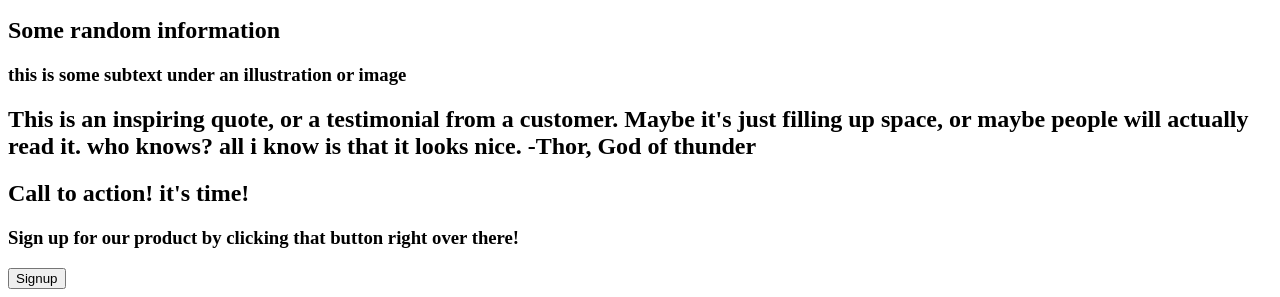
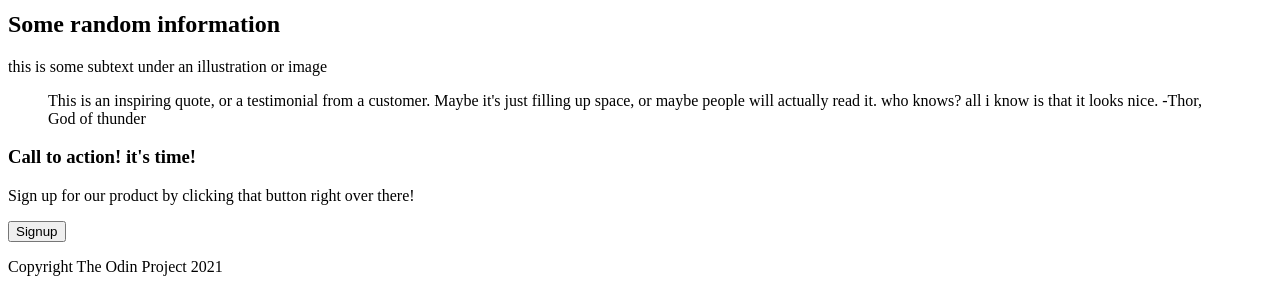
Before and after one commit to randyortonrko83/First-Designed-Website, a plain HTML site: page index.html in a window 1280 px wide. Shown: the part 1349-1646 px from the top of the page. Drawn offline with Linux system fonts and the light colour scheme; files whose address does not match are found by name.

Commit message:
replaced headings with paragraphs, addition of blockquotes, footer, completion of html

```diff
--- a/index.html
+++ b/index.html
@@ -12,13 +12,17 @@
 <li>header link three</li>
 </ul>
 <h1>This website is awesome</h1>
-<h3>this website has some subtext that goes here under the main title. it's a smaller and the color is lower contrast</h3>
+<p>this website has some subtext that goes here under the main title. it's a smaller and the color is lower contrast</p>
 <img src="C:\Users\sachi\github-repositories\First-Designed-Website\hands-1851426.jpg">
 <button>Sign up</button>
 <h2>Some random information</h2>
-<h3>this is some subtext under an illustration or image</h3>
-<h2>This is an inspiring quote, or a testimonial from a customer. Maybe it's just filling up space, or maybe people will actually read it. who knows? all i know is that it looks nice. -Thor, God of thunder</h2>
-<h2> Call to action! it's time!</h2>
-<h3>Sign up for our product by clicking that button right over there!</h3>
+<p>this is some subtext under an illustration or image</p>
+<blockquote>This is an inspiring quote, or a testimonial from a customer. Maybe it's just filling up space, or maybe people will actually read it. who knows? all i know is that it looks nice. -Thor, God of thunder</blockquote>
+<h3>Call to action! it's time!</h3>
+<p>Sign up for our product by clicking that button right over there!</p>
 <button>Signup</button>
+<footer>
+<p>Copyright The Odin Project 2021</p>
+</footer>
 </body>
+</html>
```
Also changed, not shown: 1 other file.
